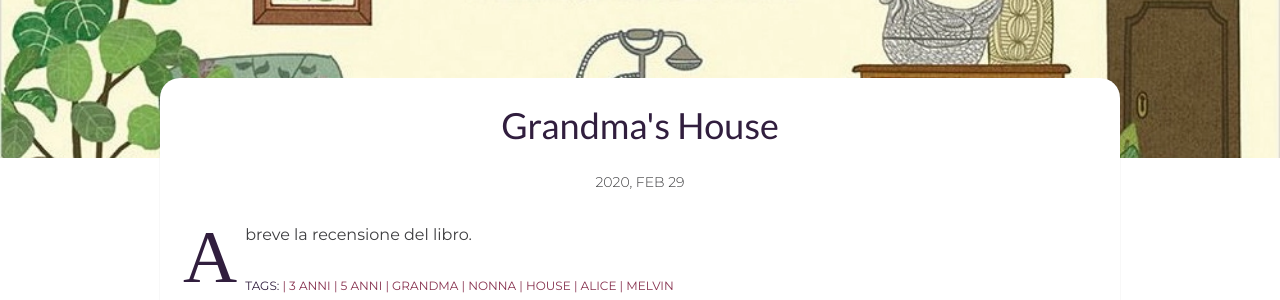
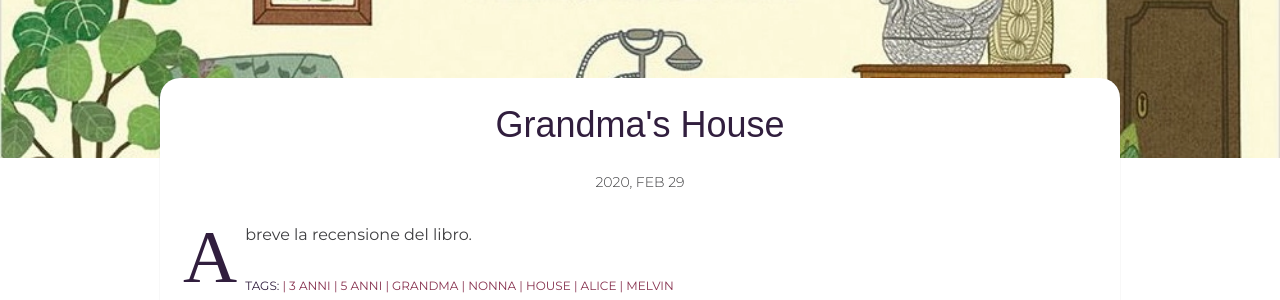
Before and after one commit to marste/lara, a Jekyll site: the page built from _posts/2020-02-12-grandma-s-house.md, in a window 1280 px wide. Shown: the part 446-746 px from the top of the page. Built offline with Jekyll 4.4.1, drawn with Linux system fonts in a browser that asks for light colours; some web fonts are replaced.

```diff
--- a/assets/css/main.css
+++ b/assets/css/main.css
@@ -1225,7 +1225,7 @@
 }
 
 .header-page h1 {
-  font-family: 'Lato', sans-serif;
+  font-family: 'Alice', sans-serif;
   font-weight: 400;
   font-size: 36px;
   text-align: center;
```
